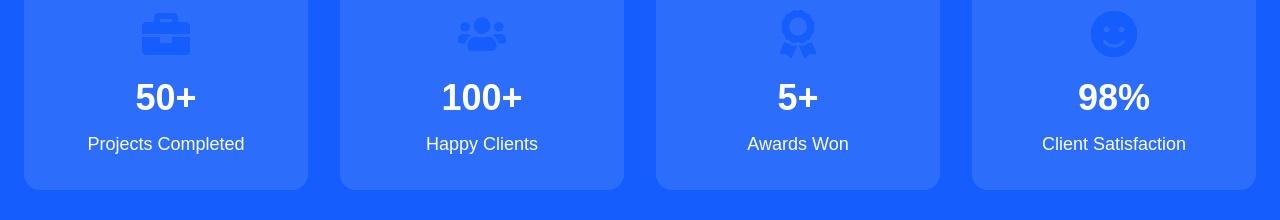
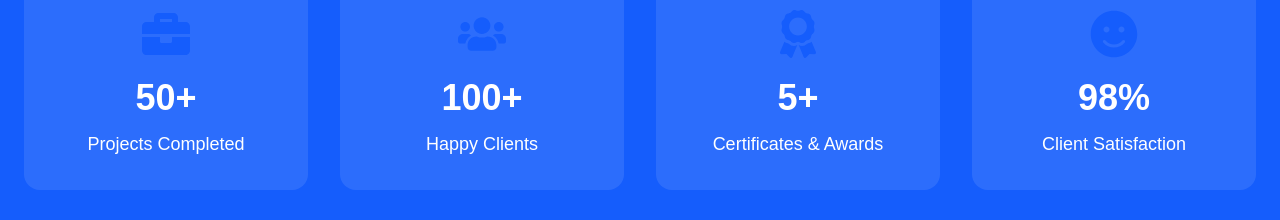
Before and after one commit to grevintogadiya/multimedia-marketing, a React (Vite) app: page / in a window 1280 px wide. Shown: the part 4380-4600 px from the top of the page. Built offline with nearby package versions, Linux system fonts and the light colour scheme.

Commit message:
Updated multimedia website

```diff
--- a/src/components/Counter.jsx
+++ b/src/components/Counter.jsx
@@ -15,7 +15,7 @@ export default function Counter() {
     {
       icon: <FaAward className="text-5xl text-blue-600" />,
       number: "5+",
-      title: "Awards Won",
+      title: "Certificates & Awards",
     },
     {
       icon: <FaSmile className="text-5xl text-blue-600" />,
```
